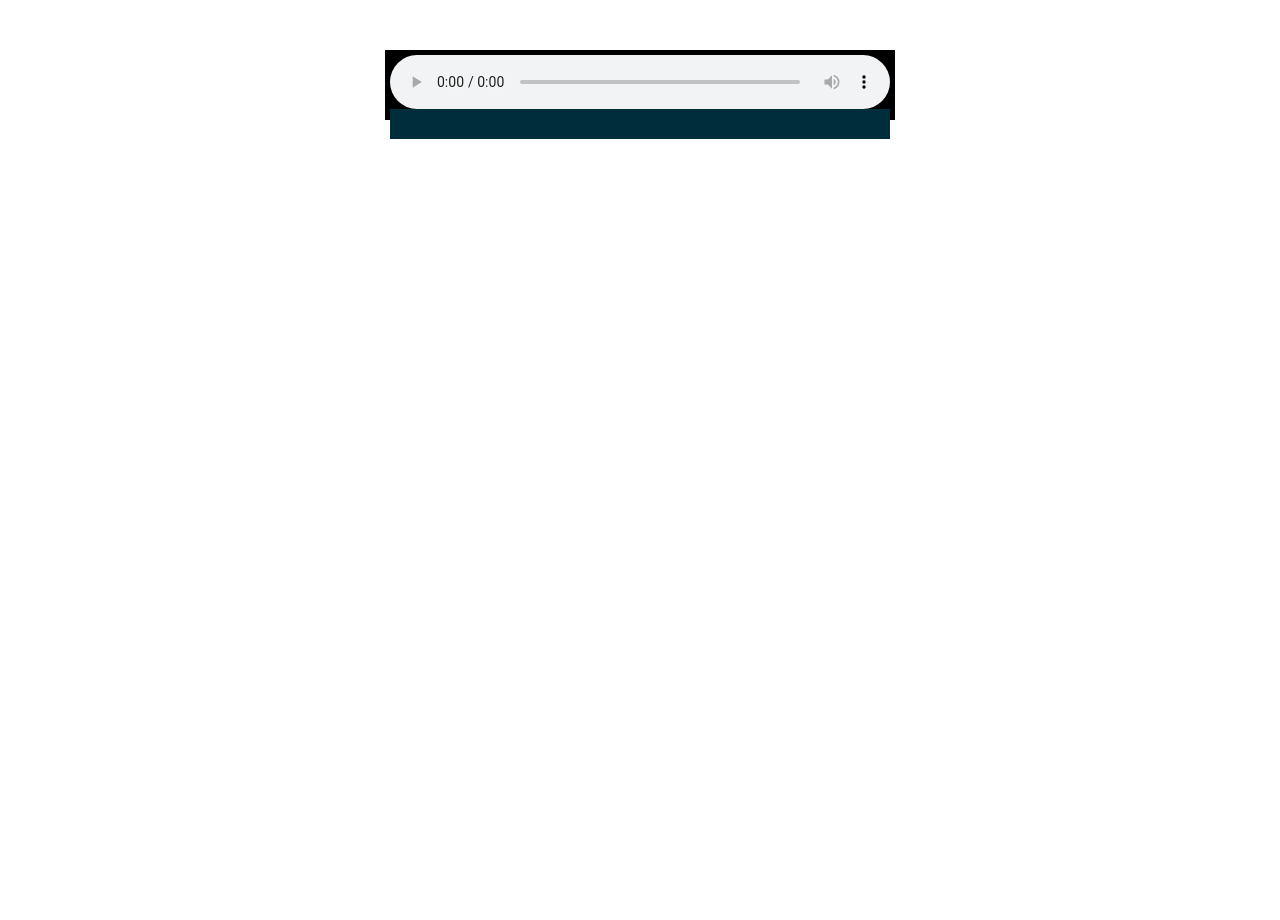
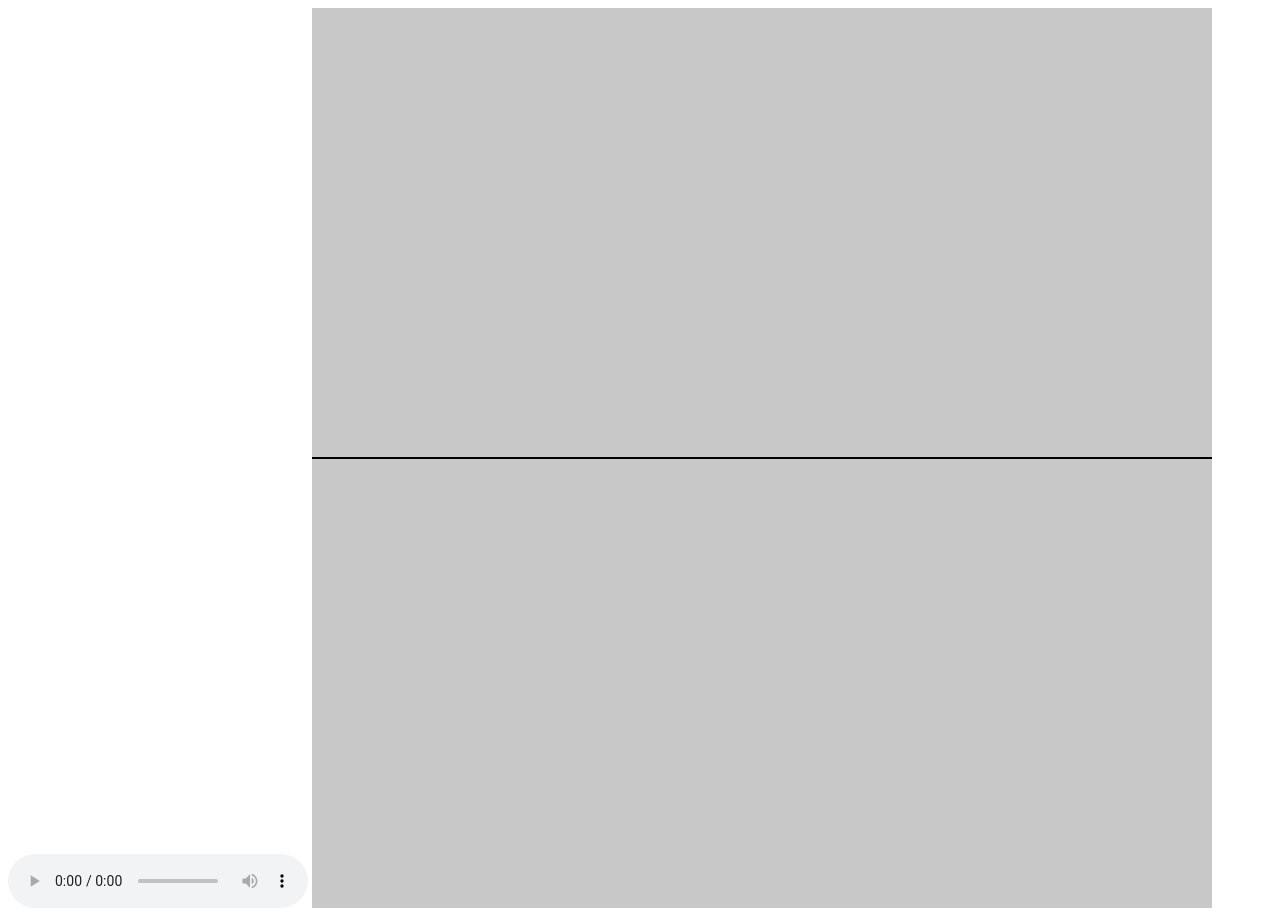
Before and after one commit to digvijay30786/canvas-web, a plain HTML site: page index.html in a window 1280 px wide. Before the commit the page ends 800 px from the top, so only its background shows below. Drawn offline with Linux system fonts and the light colour scheme.

Commit message:
Update index.html

```diff
--- a/index.html
+++ b/index.html
@@ -1,62 +1,78 @@
-<!doctype html>
-<html>
+<!DOCTYPE html>
+<html lang="en">
 <head>
-    <header name = "Access-Control-Allow-Origin" value = "*" />
-    <style type = "text/css">
-            div#mp3_player{ width: 500px; height: 60px; background: #000; padding: 5px; margin: 50px auto;}
-        div#mp3_player > div > audio{ width: 500px; background: #000; float: left; }
-        div#mp3_player > canvas { width: 500px; height: 30px; background: #002D3C; float: left;}
-    </style>
+    <meta charset="UTF-8">
+    <meta http-equiv="X-UA-Compatible" content="IE=edge">
+    <meta name="viewport" content="width=device-width, initial-scale=1.0">
+    <title>Document</title>
+</head>
+<body>
+    <audio src="Kalimba.mp3" controls></audio>
+    <canvas id="oscilloscope" width="900" height="900"></canvas>
+
     <script>
-    //create new instance of audio
-    var audio = new Audio();
-    audio.crossOrigin = "anonymous";
-    audio.src = 'Kalimba.mp3';
-    audio.controls = true;
-    audio.loop = true;
-    audio.autoplay = true;
+        var audioCtx = new AudioContext();
+   var audio = document.querySelector("audio");
 
-    var canvas, ctx, source, context, analyser, fbc_array, bars, bar_x, bar_width, bar_height;
+var source = audioCtx.createMediaElementSource(audio);
 
-    window.addEventListener("load", initMp3Player, false);
+var analyser = audioCtx.createAnalyser();
+analyser.fftSize = 2048;
+
+var bufferLength = analyser.frequencyBinCount;
+var dataArray = new Uint8Array(bufferLength);
+
+analyser.getByteTimeDomainData(dataArray);
+
+// Connect the source to be analysed
+source.connect(analyser);
+source.connect(audioCtx.destination);
 
 
-    function frameLooper(){
-        window.webkitRequestAnimationFrame(frameLooper);
-        fbc_array = new Uint8Array(analyser.frequencyBinCount);
-        analyser.getByteFrequencyData(fbc_array);
-        ctx.clearRect(0, 0, canvas.width, canvas.height);
-        ctx.fillStyle = "#00CCFF";
-        bars = 100;
-        for (var i = 0; i < bars; i++){
-            bar_x = i * 3;
-            bar_width = 2;
-            bar_height = -(fbc_array[i]/2);
-            ctx.fillRect(bar_x, canvas.height, bar_width, bar_height);
-        }
+// Get a canvas defined with ID "oscilloscope"
+var canvas = document.getElementById("oscilloscope");
+var canvasCtx = canvas.getContext("2d");
+
+// draw an oscilloscope of the current audio source
+
+function draw() {
+
+  window.requestAnimationFrame(draw);
+
+  analyser.getByteTimeDomainData(dataArray);
+
+  canvasCtx.fillStyle = "rgb(200, 200, 200)";
+  canvasCtx.fillRect(0, 0, canvas.width, canvas.height);
+
+  canvasCtx.lineWidth = 2;
+  canvasCtx.strokeStyle = "rgb(0, 0, 0)";
+
+  canvasCtx.beginPath();
+
+  var sliceWidth = canvas.width * 1.0 / bufferLength;
+  var x = 0;
+
+  for (var i = 0; i < bufferLength; i++) {
+
+    var v = dataArray[i] / 128.0;
+    var y = v * canvas.height / 2;
+
+    if (i === 0) {
+      canvasCtx.moveTo(x, y);
+    } else {
+      canvasCtx.lineTo(x, y);
     }
 
-    function initMp3Player(){
-        document.getElementById('audio_box').appendChild(audio);
-        context = new AudioContext();
-        analyser = context.createAnalyser();
-        canvas = document.getElementById('analyser_render');
-        ctx = canvas.getContext('2d');
-        source = context.createMediaElementSource(audio);
-        source.connect(analyser);
-        analyser.connect(context.destination);
-        frameLooper();
-    }
+    x += sliceWidth;
+  }
+
+  canvasCtx.lineTo(canvas.width, canvas.height / 2);
+  canvasCtx.stroke();
+}
+audio.play();
+draw();
+
 
     </script>
-
-</head>
-
-<body>
-    <div id = "mp3_player">
-        <div id = "audio_box"></div>
-        <canvas id = "analyser_render"></canvas>
-    </div>
-
 </body>
 </html>
```
